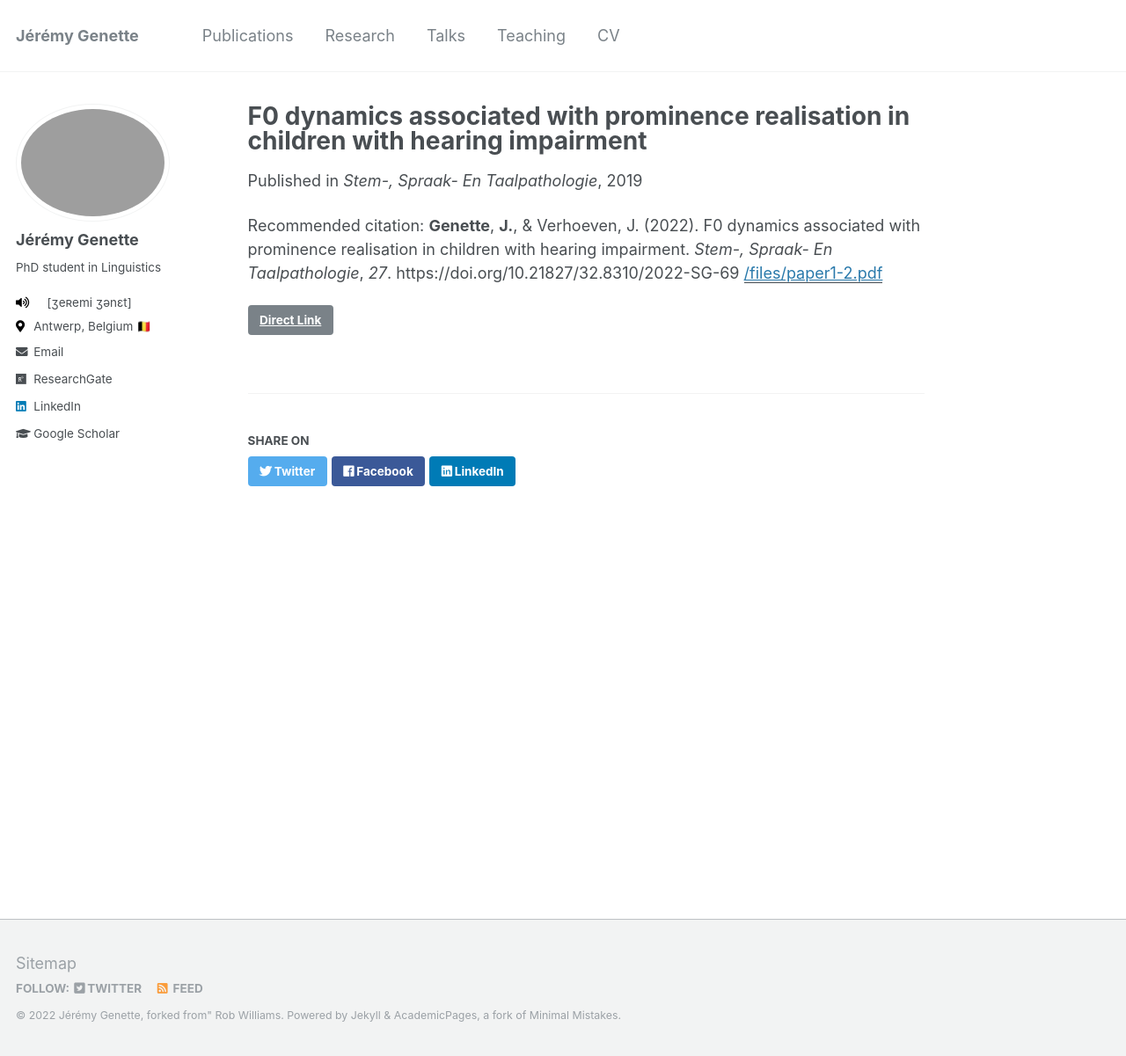
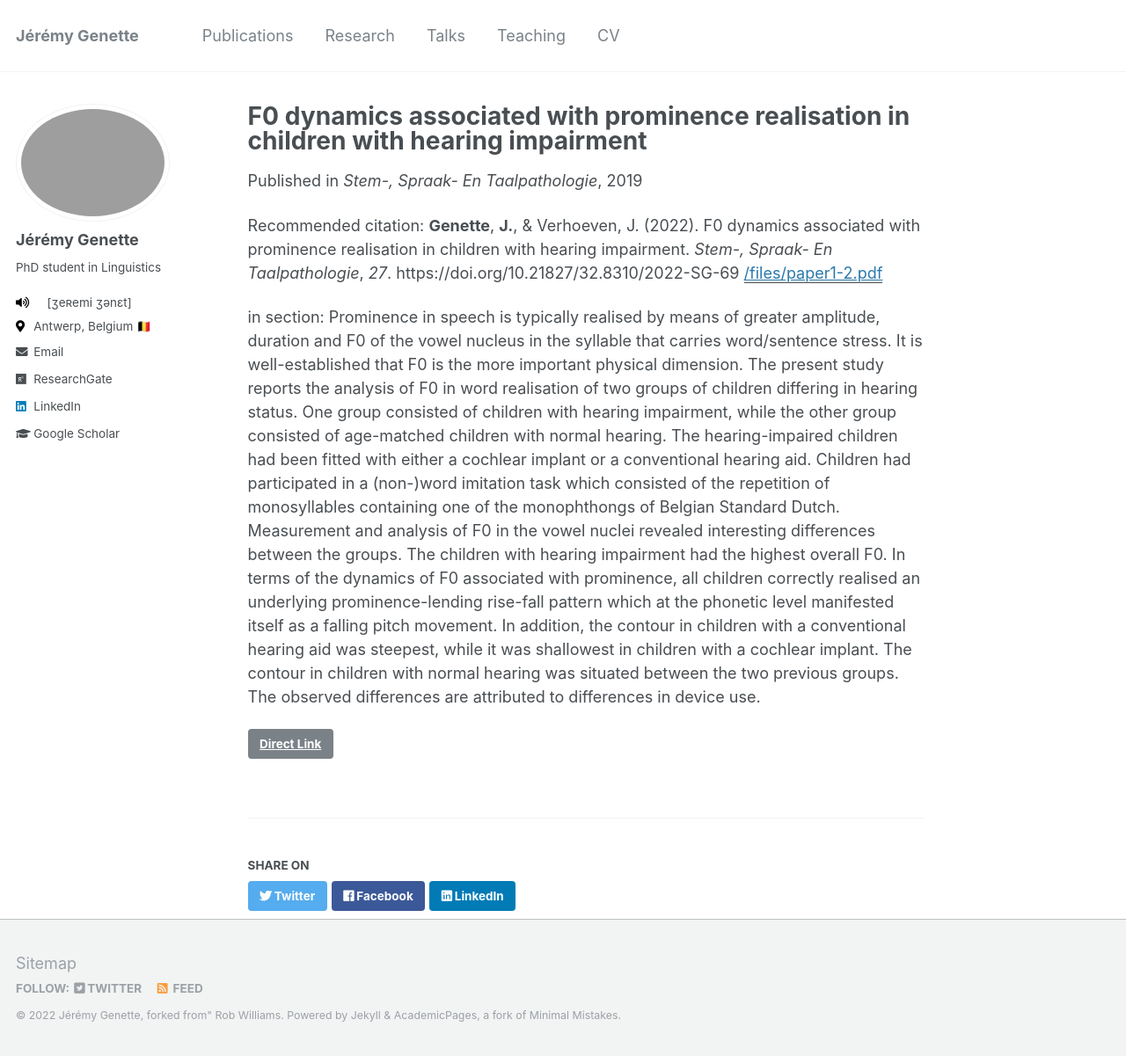
Before and after one commit to jgenette/jgenette.github.io, a Jekyll site: the page built from _publications/F0_Dynamics.md, in a window 1280 px wide and 1201 px high. Shown: the whole window at 88% size. Built offline with Jekyll 4.4.1, drawn with Linux system fonts in a browser that asks for light colours.

Commit message:
Update F0_Dynamics.md

```diff
--- a/_publications/F0_Dynamics.md
+++ b/_publications/F0_Dynamics.md
@@ -6,5 +6,8 @@
 venue: 'Stem-, Spraak- En Taalpathologie'
 paperurl: '/files/paper1-2.pdf'
 link: 'https://doi.org/10.21827/32.8310/2022-SG-69'
+abstract: "Prominence in speech is typically realised by means of greater amplitude, duration and F0 of the vowel nucleus in the syllable that carries word/sentence stress. It is well-established that F0 is the more important physical dimension. The present study reports the analysis of F0 in word realisation of two groups of children differing in hearing status. One group consisted of children with hearing impairment, while the other group consisted of age-matched children with normal hearing. The hearing-impaired children had been fitted with either a cochlear implant or a conventional hearing aid. Children had participated in a (non-)word imitation task which consisted of the repetition of monosyllables containing one of the monophthongs of Belgian Standard Dutch. Measurement and analysis of F0 in the vowel nuclei revealed interesting differences between the groups. The children with hearing impairment had the highest overall F0. In terms of the dynamics of F0 associated with prominence, all children correctly realised an underlying prominence-lending rise-fall pattern which at the phonetic level manifested itself as a falling pitch movement. In addition, the contour in children with a conventional hearing aid was steepest, while it was shallowest in children with a cochlear implant. The contour in children with normal hearing was situated between the two previous groups. The observed differences are attributed to differences in device use."
 citation: '<b>Genette</b>, <b>J.</b>, & Verhoeven, J. (2022). F0 dynamics associated with prominence realisation in children with hearing impairment. <i>Stem-, Spraak- En Taalpathologie</i>, <i>27</i>. https://doi.org/10.21827/32.8310/2022-SG-69'
 ---
+
+in section: Prominence in speech is typically realised by means of greater amplitude, duration and F0 of the vowel nucleus in the syllable that carries word/sentence stress. It is well-established that F0 is the more important physical dimension. The present study reports the analysis of F0 in word realisation of two groups of children differing in hearing status. One group consisted of children with hearing impairment, while the other group consisted of age-matched children with normal hearing. The hearing-impaired children had been fitted with either a cochlear implant or a conventional hearing aid. Children had participated in a (non-)word imitation task which consisted of the repetition of monosyllables containing one of the monophthongs of Belgian Standard Dutch. Measurement and analysis of F0 in the vowel nuclei revealed interesting differences between the groups. The children with hearing impairment had the highest overall F0. In terms of the dynamics of F0 associated with prominence, all children correctly realised an underlying prominence-lending rise-fall pattern which at the phonetic level manifested itself as a falling pitch movement. In addition, the contour in children with a conventional hearing aid was steepest, while it was shallowest in children with a cochlear implant. The contour in children with normal hearing was situated between the two previous groups. The observed differences are attributed to differences in device use.
```
